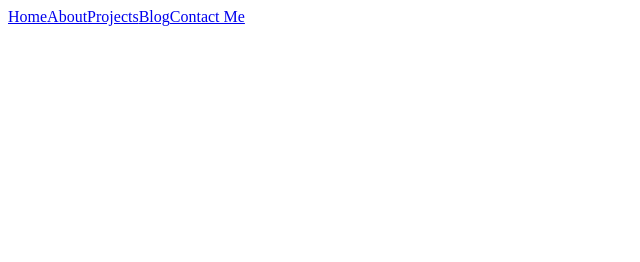
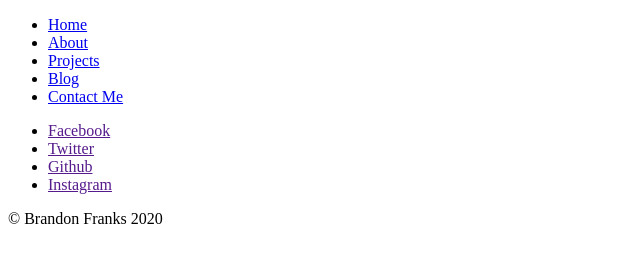
Before and after one commit to bgfranks/bgfranks_profile, a Gatsby site: page / in a window 1280 px wide. Shown: the whole page, without its empty margins (0-640 px from the left). Built offline with nearby package versions, Linux system fonts and the light colour scheme; Gatsby itself is replaced by a stand-in of ours.

Commit message:
updated the navbar to use uls and created a rough footer

```diff
--- /dev/null
+++ b/src/components/Footer.js
@@ -0,0 +1,29 @@
+import React from "react"
+
+const Footer = () => {
+  return (
+    <div>
+      <div>
+        <ul>
+          <li>
+            <a href="">Facebook</a>
+          </li>
+          <li>
+            <a href="">Twitter</a>
+          </li>
+          <li>
+            <a href="">Github</a>
+          </li>
+          <li>
+            <a href="">Instagram</a>
+          </li>
+        </ul>
+      </div>
+      <div>
+        <p>&copy; Brandon Franks 2020</p>
+      </div>
+    </div>
+  )
+}
+
+export default Footer
--- a/src/components/Navbar.js
+++ b/src/components/Navbar.js
@@ -4,11 +4,23 @@ import { Link } from "gatsby"
 const Navbar = () => {
   return (
     <div>
-      <Link to="/">Home</Link>
-      <Link to="/about">About</Link>
-      <Link to="/projects">Projects</Link>
-      <Link to="/blog">Blog</Link>
-      <Link to="/contact">Contact Me</Link>
+      <ul>
+        <li>
+          <Link to="/">Home</Link>
+        </li>
+        <li>
+          <Link to="/about">About</Link>
+        </li>
+        <li>
+          <Link to="/projects">Projects</Link>
+        </li>
+        <li>
+          <Link to="/blog">Blog</Link>
+        </li>
+        <li>
+          <Link to="/contact">Contact Me</Link>
+        </li>
+      </ul>
     </div>
   )
 }
--- a/src/pages/index.js
+++ b/src/pages/index.js
@@ -1,10 +1,12 @@
 import React from "react"
 import Navbar from "../components/Navbar"
+import Footer from "../components/Footer"
 
 export default function Home() {
   return (
     <div>
       <Navbar />
+      <Footer />
     </div>
   )
 }
```
